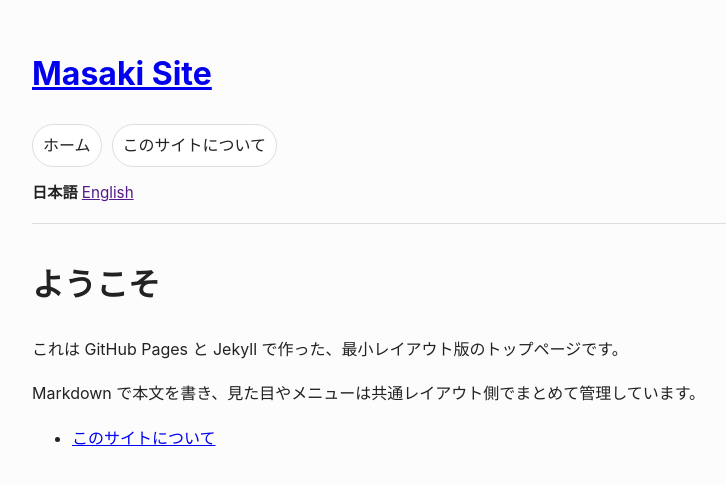
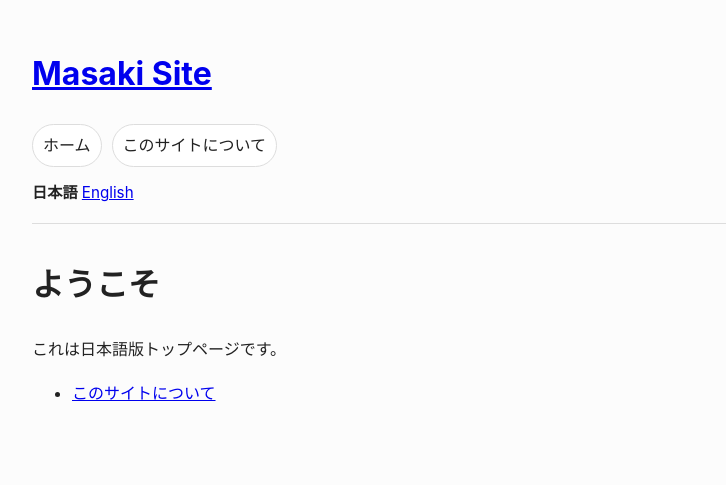
Before and after one commit to masakielastic/masakielastic.github.io, a Jekyll site: the page built from index.md, in a window 1280 px wide. Shown: the top 485 px of the page, without its empty margins (228-954 px from the left). Built offline with Jekyll 4.4.1, drawn with Linux system fonts in a browser that asks for light colours.

Commit message:
Update index.md

```diff
--- a/index.md
+++ b/index.md
@@ -1,11 +1,12 @@
 ---
 title: ホーム
+lang: ja
+en_url: /en
+home_url: /
 ---
 
 # ようこそ
 
-これは GitHub Pages と Jekyll で作った、最小レイアウト版のトップページです。
+これは日本語版トップページです。
 
-Markdown で本文を書き、見た目やメニューは共通レイアウト側でまとめて管理しています。
-
-- [このサイトについて](/about)
+- [このサイトについて](/about/)
```
